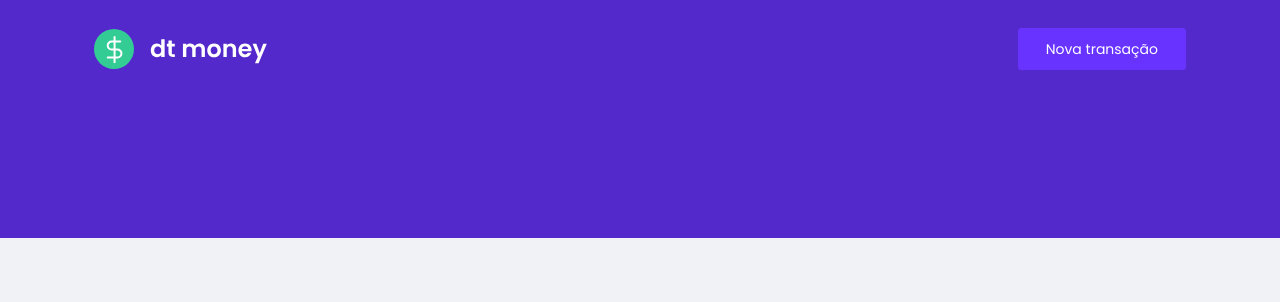
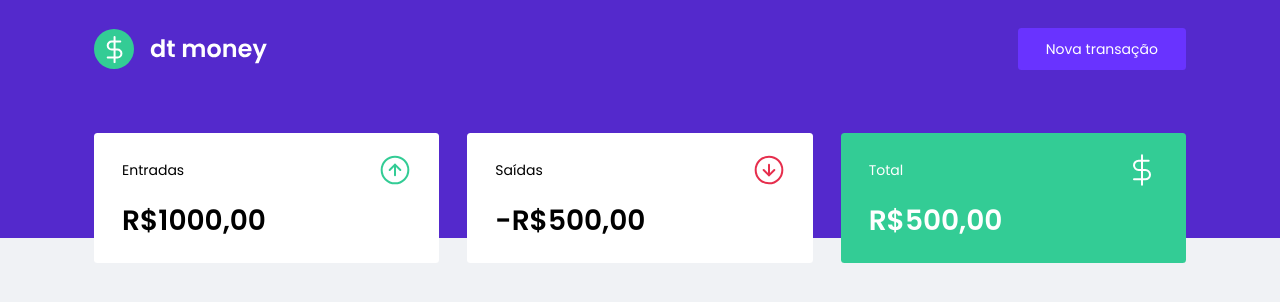
Before and after one commit to gustavomghisi7/dtmoney, a React (Create React App) app: page / in a window 1280 px wide. Shown: the top 302 px of the page. Built offline with nearby package versions, Linux system fonts and the light colour scheme; a web font is replaced by a local one.

Commit message:
dashboard component

```diff
--- a/src/App.tsx
+++ b/src/App.tsx
@@ -1,11 +1,13 @@
 import { GlobalStyle } from "./styles/global";
 
 import { Header } from './components/Header';
+import { Dashboard } from "./components/Dashboard";
 
 export function App() {
   return (
     <>
       <Header />
+      <Dashboard />
       <GlobalStyle />
     </>
   );
--- /dev/null
+++ b/src/components/Dashboard/index.tsx
@@ -0,0 +1,11 @@
+import { Container } from "./styles";
+
+import { Summary } from "../Summary";
+
+export function Dashboard(){
+    return (
+        <Container>
+            <Summary />
+        </Container>
+    );
+}
--- /dev/null
+++ b/src/components/Dashboard/styles.ts
@@ -0,0 +1,7 @@
+import styled from "styled-components";
+
+export const Container = styled.main`
+    max-width: 1120px;
+    margin: 0 auto;
+    padding: 2.5rem 1rem;
+`;
--- /dev/null
+++ b/src/components/Summary/index.tsx
@@ -0,0 +1,35 @@
+import incomeImg from '../../assets/income.svg';
+import outcomeImg from '../../assets/outcome.svg';
+import totalImg from '../../assets/total.svg'
+
+import { Container } from './styles'
+
+export function Summary() {
+    return (
+        <Container>
+            <div>
+                <header>
+                    <p>Entradas</p>
+                    <img src={incomeImg} alt="Entradas" />
+                </header>
+                <strong>R$1000,00</strong>
+            </div>
+
+            <div>
+                <header>
+                    <p>Saídas</p>
+                    <img src={outcomeImg} alt="Saídas" />
+                </header>
+                <strong>-R$500,00</strong>
+            </div>
+
+            <div className="highlight-background">
+                <header>
+                    <p>Total</p>
+                    <img src={totalImg} alt="Total" />
+                </header>
+                <strong>R$500,00</strong>
+            </div>
+        </Container>
+    )
+}
--- /dev/null
+++ b/src/components/Summary/styles.ts
@@ -0,0 +1,33 @@
+import styled from "styled-components";
+
+export const Container = styled.div `
+    display: grid;
+    grid-template-columns: repeat(3, 1fr);
+    gap: 2rem;
+    margin-top: -10rem;
+
+    div {
+        background: var(--shape);
+        padding: 1.5rem 2rem;
+        border-radius: 0.25rem;
+
+        header {
+            display: flex;
+            align-items: center;
+            justify-content: space-between;
+        }
+
+        strong {
+            display: block;
+            margin-top: 1rem;
+            font-size: 2rem;
+            font-weight: 600;
+            line-height: 3rem;
+        }
+
+        &.highlight-background {
+            background: var(--green);
+            color: #FFF;
+        }
+    }
+`;
--- a/src/styles/global.ts
+++ b/src/styles/global.ts
@@ -4,6 +4,7 @@ export const GlobalStyle = createGlobalStyle`
     :root {
         --background: #F0F2F5;
         --red: #E52E4D;
+        --green: #33CC95;
         --blue: #5429CC;
 
         --blue-light: #6933FF;
```
